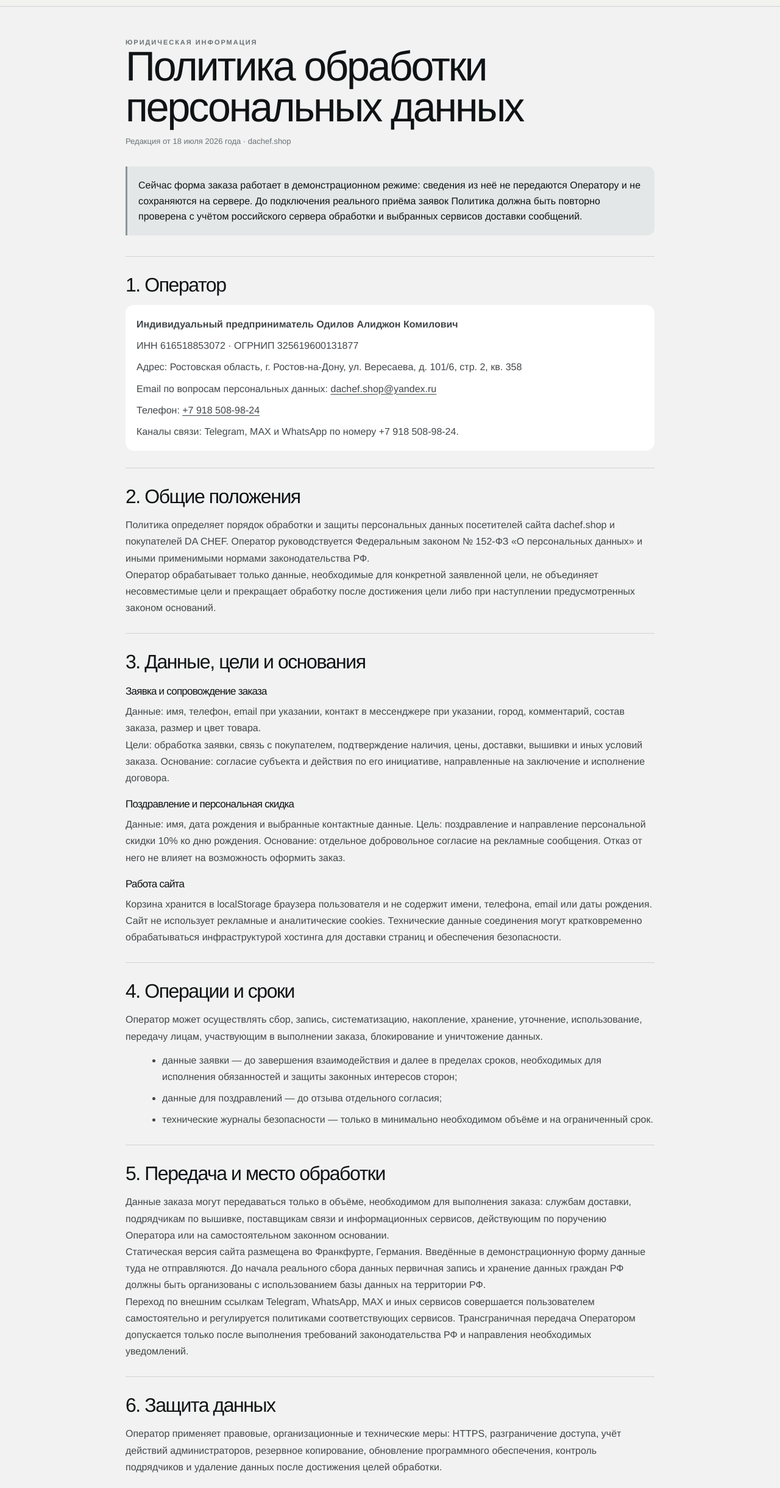
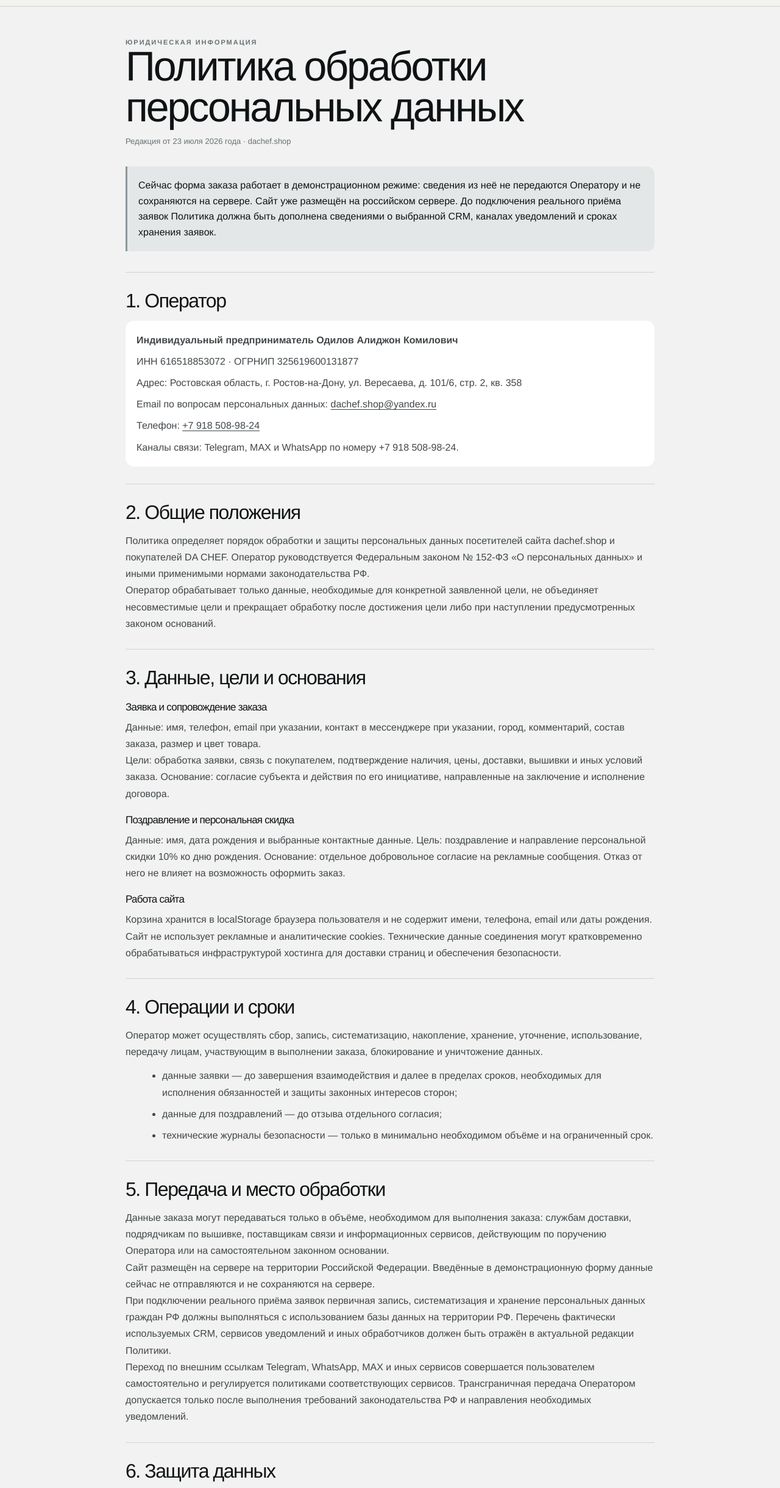
Before and after one commit to gashinyan/da-shef-site, a plain HTML site: page privacy.html in a window 1280 px wide. Shown: the part 61-2501 px from the top of the page at 61% size. Drawn offline with Linux system fonts and the light colour scheme.

Commit message:
Update hosting disclosure for Russian server

```diff
--- a/privacy.html
+++ b/privacy.html
@@ -15,10 +15,10 @@
     <main class="legal-main">
       <p class="eyebrow dark">Юридическая информация</p>
       <h1>Политика обработки персональных данных</h1>
-      <p class="legal-meta">Редакция от 18 июля 2026 года · dachef.shop</p>
+      <p class="legal-meta">Редакция от 23 июля 2026 года · dachef.shop</p>
 
       <div class="legal-notice">
-        Сейчас форма заказа работает в демонстрационном режиме: сведения из неё не передаются Оператору и не сохраняются на сервере. До подключения реального приёма заявок Политика должна быть повторно проверена с учётом российского сервера обработки и выбранных сервисов доставки сообщений.
+        Сейчас форма заказа работает в демонстрационном режиме: сведения из неё не передаются Оператору и не сохраняются на сервере. Сайт уже размещён на российском сервере. До подключения реального приёма заявок Политика должна быть дополнена сведениями о выбранной CRM, каналах уведомлений и сроках хранения заявок.
       </div>
 
       <section class="legal-section">
@@ -63,7 +63,8 @@
       <section class="legal-section">
         <h2>5. Передача и место обработки</h2>
         <p>Данные заказа могут передаваться только в объёме, необходимом для выполнения заказа: службам доставки, подрядчикам по вышивке, поставщикам связи и информационных сервисов, действующим по поручению Оператора или на самостоятельном законном основании.</p>
-        <p>Статическая версия сайта размещена во Франкфурте, Германия. Введённые в демонстрационную форму данные туда не отправляются. До начала реального сбора данных первичная запись и хранение данных граждан РФ должны быть организованы с использованием базы данных на территории РФ.</p>
+        <p>Сайт размещён на сервере на территории Российской Федерации. Введённые в демонстрационную форму данные сейчас не отправляются и не сохраняются на сервере.</p>
+        <p>При подключении реального приёма заявок первичная запись, систематизация и хранение персональных данных граждан РФ должны выполняться с использованием базы данных на территории РФ. Перечень фактически используемых CRM, сервисов уведомлений и иных обработчиков должен быть отражён в актуальной редакции Политики.</p>
         <p>Переход по внешним ссылкам Telegram, WhatsApp, MAX и иных сервисов совершается пользователем самостоятельно и регулируется политиками соответствующих сервисов. Трансграничная передача Оператором допускается только после выполнения требований законодательства РФ и направления необходимых уведомлений.</p>
       </section>
 
```
